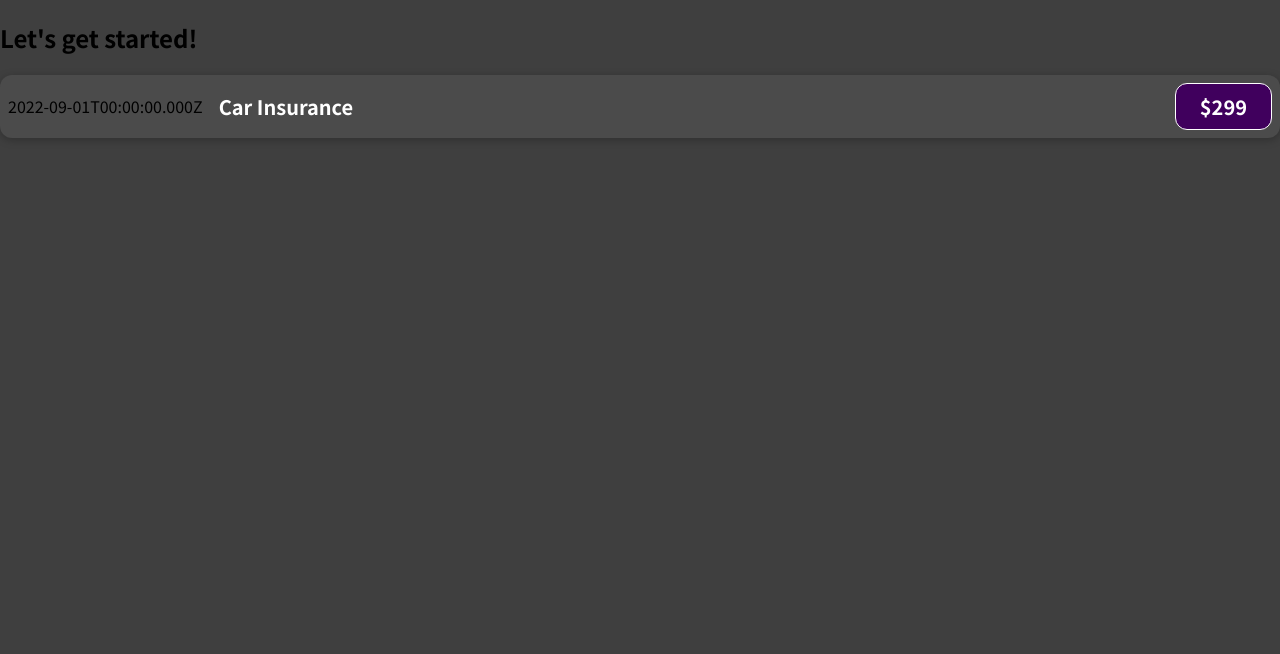
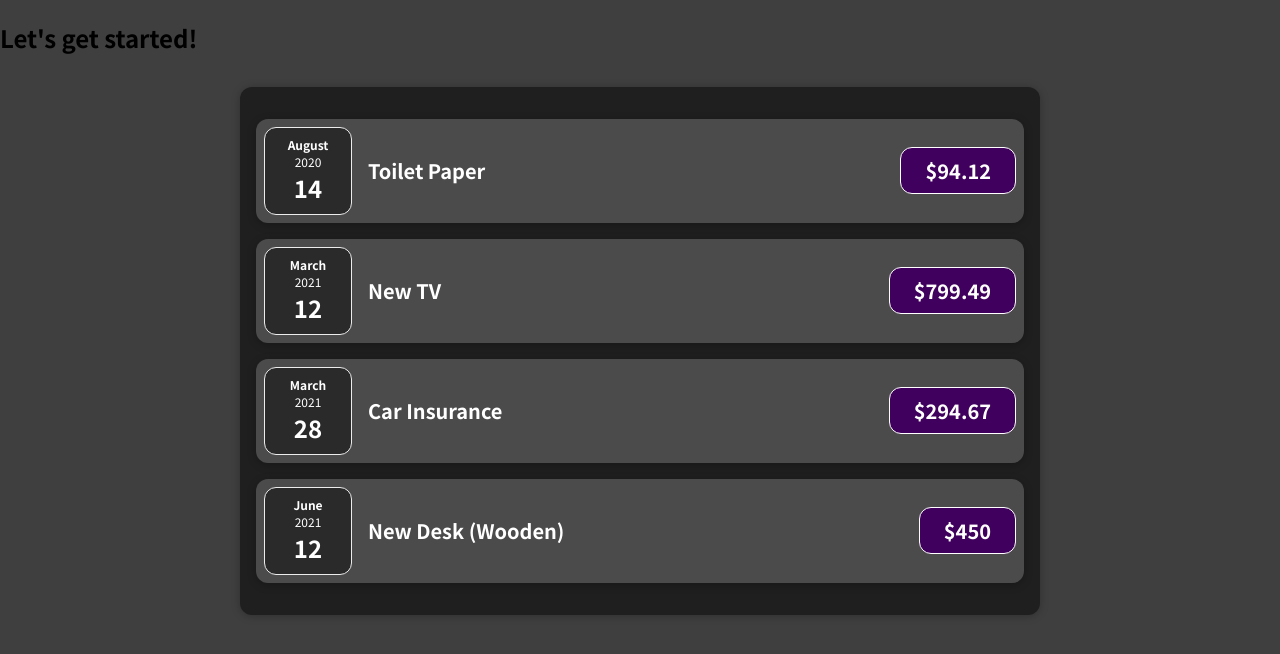
Before and after one commit to kjm541006/udemy, a React (Create React App) app in the folder react/01-starting-setup/: page / in a window 1280 px wide. Shown: the top 654 px of the page. Built offline with nearby package versions, Linux system fonts and the light colour scheme.

Commit message:
props로 데이터 전달 및 컴포넌트 쪼개기

```diff
--- a/react/01-starting-setup/src/App.js
+++ b/react/01-starting-setup/src/App.js
@@ -1,10 +1,30 @@
-import ExpenseItem from "./components/ExpenseItem";
-
+import Expenses from "./components/Expenses";
 function App() {
+  const expenses = [
+    {
+      id: "e1",
+      title: "Toilet Paper",
+      amount: 94.12,
+      date: new Date(2020, 7, 14),
+    },
+    { id: "e2", title: "New TV", amount: 799.49, date: new Date(2021, 2, 12) },
+    {
+      id: "e3",
+      title: "Car Insurance",
+      amount: 294.67,
+      date: new Date(2021, 2, 28),
+    },
+    {
+      id: "e4",
+      title: "New Desk (Wooden)",
+      amount: 450,
+      date: new Date(2021, 5, 12),
+    },
+  ];
   return (
     <div>
       <h2>Let's get started!</h2>
-      <ExpenseItem />
+      <Expenses data={expenses} />
     </div>
   );
 }
--- /dev/null
+++ b/react/01-starting-setup/src/components/ExpenseDate.css
@@ -0,0 +1,26 @@
+.expense-date {
+  display: flex;
+  flex-direction: column;
+  width: 5.5rem;
+  height: 5.5rem;
+  border: 1px solid #ececec;
+  background-color: #2a2a2a;
+  color: white;
+  border-radius: 12px;
+  align-items: center;
+  justify-content: center;
+}
+
+.expense-date__month {
+  font-size: 0.75rem;
+  font-weight: bold;
+}
+
+.expense-date__year {
+  font-size: 0.75rem;
+}
+
+.expense-date__day {
+  font-size: 1.5rem;
+  font-weight: bold;
+}
--- /dev/null
+++ b/react/01-starting-setup/src/components/ExpenseDate.js
@@ -0,0 +1,15 @@
+import React from "react";
+import "./ExpenseDate.css";
+
+export default function ExpenseDate(props) {
+  const month = props.date.toLocaleString("en-US", { month: "long" });
+  const year = props.date.getFullYear();
+  const day = props.date.toLocaleString("en-US", { day: "2-digit" });
+  return (
+    <div className="expense-date">
+      <div className="expense-date__month">{month}</div>
+      <div className="expense-date__year">{year}</div>
+      <div className="expense-date__day">{day}</div>
+    </div>
+  );
+}
--- a/react/01-starting-setup/src/components/ExpenseItem.js
+++ b/react/01-starting-setup/src/components/ExpenseItem.js
@@ -1,16 +1,14 @@
 import React from "react";
+import ExpenseDate from "./ExpenseDate";
 import "./ExpenseItem.css";
 
-export default function ExpenseItem() {
-  const expenseDate = new Date(2022, 8, 1);
-  const expenseTitle = "Car Insurance";
-  const expenseAmount = 299;
+export default function ExpenseItem(props) {
   return (
     <div className="expense-item">
-      <div>{expenseDate.toISOString()}</div>
+      <ExpenseDate date={props.date} />
       <div className="expense-item__description">
-        <h2>{expenseTitle}</h2>
-        <div className="expense-item__price">${expenseAmount}</div>
+        <h2>{props.title}</h2>
+        <div className="expense-item__price">${props.amount}</div>
       </div>
     </div>
   );
--- /dev/null
+++ b/react/01-starting-setup/src/components/Expenses.css
@@ -0,0 +1,9 @@
+.expenses {
+  padding: 1rem;
+  background-color: rgb(31, 31, 31);
+  margin: 2rem auto;
+  width: 50rem;
+  max-width: 95%;
+  border-radius: 12px;
+  box-shadow: 0 1px 8px rgba(0, 0, 0, 0.25);
+}
--- /dev/null
+++ b/react/01-starting-setup/src/components/Expenses.js
@@ -0,0 +1,31 @@
+import React from "react";
+import ExpenseItem from "./ExpenseItem";
+import "./Expenses.css";
+
+export default function Expenses(props) {
+  console.log(props.data);
+  return (
+    <div className="expenses">
+      <ExpenseItem
+        title={props.data[0].title}
+        amount={props.data[0].amount}
+        date={props.data[0].date}
+      />
+      <ExpenseItem
+        title={props.data[1].title}
+        amount={props.data[1].amount}
+        date={props.data[1].date}
+      />
+      <ExpenseItem
+        title={props.data[2].title}
+        amount={props.data[2].amount}
+        date={props.data[2].date}
+      />
+      <ExpenseItem
+        title={props.data[3].title}
+        amount={props.data[3].amount}
+        date={props.data[3].date}
+      />
+    </div>
+  );
+}
```
Also changed, not shown: 1 other file (tests, documents, lock files or other folders).
